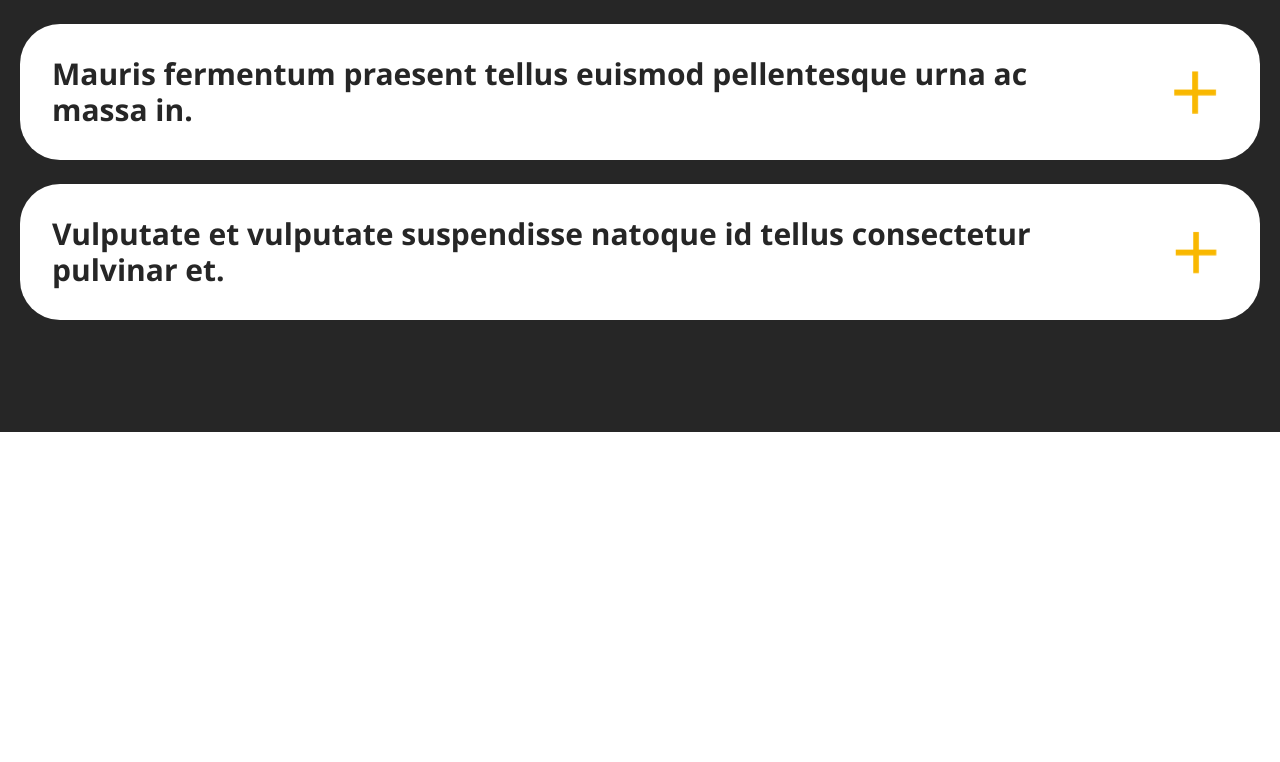
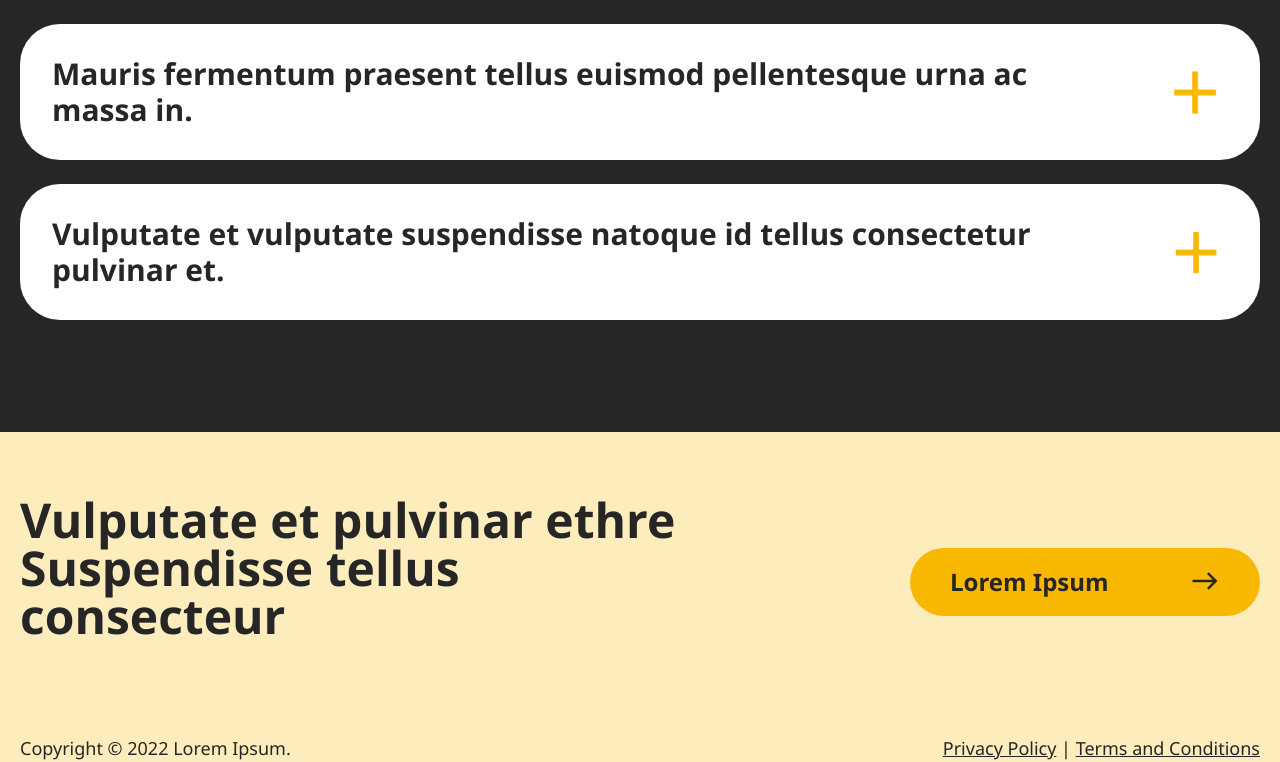
Before and after one commit to samiul-ahm/PaintShop, a website: page src/index.html in a window 1280 px wide. Shown: the part 3851-4613 px from the top of the page. Before the commit the page ends 4283 px from the top, so only its background shows below. Drawn offline with Linux system fonts and the light colour scheme; a web font is replaced by a local one.

Commit message:
Finished footer

```diff
--- a/src/index.html
+++ b/src/index.html
@@ -171,7 +171,8 @@
       <p class="text-white text-base sm:text-3xl font-normal text-center mb-7 sm:mb-20">Phasellus a vitae iaculis magna
         eleifend pulvinar velit odio.</p>
       <div class="max-w-7xl mx-auto">
-        <div class="bg-white rounded-[50px] gap-2.5 p-7 sm:p-14 flex items-start sm:items-center sm:gap-14 mb-3.5 sm:mb-6">
+        <div
+          class="bg-white rounded-[50px] gap-2.5 p-7 sm:p-14 flex items-start sm:items-center sm:gap-14 mb-3.5 sm:mb-6">
           <div>
             <h2 class="text-dark text-2xl sm:text-3xl font-bold mb-5 sm:text-left">Quam vehicula faucibus amet lorem.
             </h2>
@@ -181,26 +182,49 @@
           </div>
           <img src="/desktop/icon-minus.png" alt="icon-minus">
         </div>
-        <div class="bg-white p-7  rounded-[40px] flex sm:justify-between gap-2.5 sm:gap-14 sm:p-8 items-center mb-3.5 sm:mb-6">
-          <p class="text-dark text-2xl sm:text-3xl font-semibold sm:text-left">Pellentesque tempus sed phasellus vel. </p>
+        <div
+          class="bg-white p-7  rounded-[40px] flex sm:justify-between gap-2.5 sm:gap-14 sm:p-8 items-center mb-3.5 sm:mb-6">
+          <p class="text-dark text-2xl sm:text-3xl font-semibold sm:text-left">Pellentesque tempus sed phasellus vel.
+          </p>
           <img src="/desktop/icon-plus.png" alt="icon-plus" width="72px" height="72px" class="bg-contain">
         </div>
 
         <!--3 white card-->
-        <div class="bg-white p-7  rounded-[40px] flex sm:justify-between gap-2.5 sm:gap-14 sm:p-8 items-center mb-3.5 sm:mb-6">
-          <p class="text-dark text-2xl sm:text-3xl font-semibold sm:text-left">Mauris fermentum praesent tellus euismod pellentesque urna ac massa in. </p>
+        <div
+          class="bg-white p-7  rounded-[40px] flex sm:justify-between gap-2.5 sm:gap-14 sm:p-8 items-center mb-3.5 sm:mb-6">
+          <p class="text-dark text-2xl sm:text-3xl font-semibold sm:text-left">Mauris fermentum praesent tellus euismod
+            pellentesque urna ac massa in. </p>
           <img src="/desktop/icon-plus.png" alt="icon-plus" width="72px" height="72px" class="bg-contain">
         </div>
 
         <!--4 white card-->
-        <div class="bg-white p-7  rounded-[40px] flex sm:justify-between gap-2.5 sm:gap-14 sm:p-8 items-center mb-14 sm:mb-28">
-          <p class="text-dark text-2xl sm:text-3xl font-semibold sm:text-left">Vulputate et vulputate suspendisse natoque id tellus consectetur pulvinar et. </p>
+        <div
+          class="bg-white p-7  rounded-[40px] flex sm:justify-between gap-2.5 sm:gap-14 sm:p-8 items-center mb-14 sm:mb-28">
+          <p class="text-dark text-2xl sm:text-3xl font-semibold sm:text-left">Vulputate et vulputate suspendisse
+            natoque id tellus consectetur pulvinar et. </p>
           <img src="/desktop/icon-plus.png" alt="icon-plus" width="72px" height="72px" class="bg-contain">
         </div>
       </div>
     </section>
-
   </main>
+  <footer class="bg-bg-footer">
+    <section class="max-w-7xl mx-auto px-5">
+      <article
+        class="pt-12 sm:pt-16 flex flex-col justify-center items-start gap-7 sm:flex-row sm:items-center sm:justify-between">
+        <h2 class="text-dark text-3xl sm:text-5xl font-bold mb-7 sm:w-[712px]">Vulputate et pulvinar ethre Suspendisse
+          tellus consecteur</h2>
+        <button
+          class="flex justify-between w-[310px] sm:w-[350px] bg-[#F9B800] rounded-[3845px] sm:rounded-[5000px] px-10 py-[18px]">
+          <h3 class="text-dark text-lg sm:text-2xl font-bold">Lorem Ipsum</h3>
+          <img src="/desktop/right-arrow.png" alt="right-arrow">
+        </button>
+      </article>
+      <div class="mt-[66px] flex flex-col sm:flex-row sm:justify-between">
+        <h4 class="text-dark text-base sm:text-lg font-600">Copyright © 2022 Lorem Ipsum.</h4>
+        <p class="text-dark text-base sm:text-lg font-600"> <u>Privacy Policy</u> | <u>Terms and Conditions</u></p>
+      </div>
+    </section>
+  </footer>
 </body>
 
 </html>
--- a/src/input.css
+++ b/src/input.css
@@ -7,6 +7,7 @@
   --color-btn: #f9b800;
   --color-yel: #F9B800;
   --color-dark:#262626;
+  --color-bg-footer:#FEEDBC;
 
   --aspect-retro:13/20;
 
```
Also changed, not shown: src/output.css.
